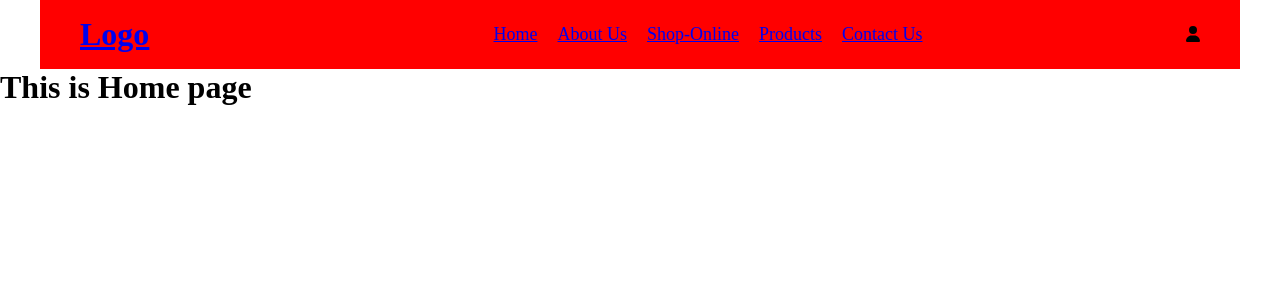
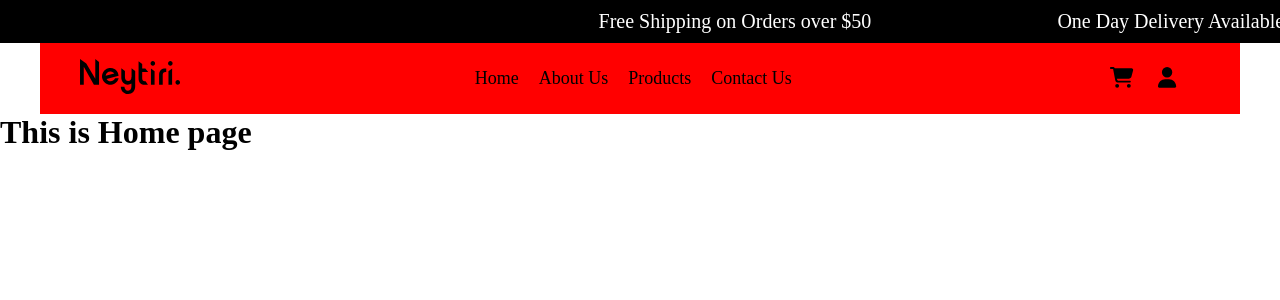
Before and after one commit to zaidkhan-div/Mern-Stack-Final-Project, a React (Vite) app in the folder Front-End/: page / in a window 1280 px wide. Shown: the top 300 px of the page. Built offline with nearby package versions, Linux system fonts and the light colour scheme.

Commit message:
Completed Navabr

```diff
--- a/Front-End/src/App.jsx
+++ b/Front-End/src/App.jsx
@@ -11,12 +11,12 @@ import Contact from './Pages/Contact/Contact'
 const App = () => {
   return (
     <div>
-     <Routes>
-      <Route path='/' element={<Home/>} />
-      <Route path='/about' element={<About/>} />
-      <Route path='/products' element={<Products/>} />
-      <Route path='/contact' element={<Contact/>} />
-     </Routes>
+      <Routes>
+        <Route path='/' element={<Home />} />
+        <Route path='about' element={<About />} />
+        <Route path='products' element={<Products />} />
+        <Route path='contact' element={<Contact />} />
+      </Routes>
     </div>
   )
 }
--- a/Front-End/src/Components/Navbar/Navbar.css
+++ b/Front-End/src/Components/Navbar/Navbar.css
@@ -122,16 +122,27 @@
     margin: auto;
 }
 
-.logo{
-    width: 150px;
-    list-style: none;
+.logo {
+    width: 100px;
 }
 
-.menu ul{
-        display: flex;
-        cursor: pointer;
-        list-style: none;
-        gap: 20px;
-        color: #49557e;
-        font-size: 18px;
+.menu {
+    display: flex;
+    cursor: pointer;
+    gap: 20px;
+    font-size: 18px;
+
 }
+
+.menu a {
+    color: black;
+    text-decoration: none;
+}
+
+.icon-section {
+    font-size: 1.3rem;
+    padding: 0rem 1.5rem;
+    display: flex;
+    align-items: center;
+    gap: 1.5rem;
+}
--- a/Front-End/src/Components/Navbar/Navbar.jsx
+++ b/Front-End/src/Components/Navbar/Navbar.jsx
@@ -34,28 +34,36 @@ import React from 'react'
 import './Navbar.css'
 import { Link } from 'react-router-dom'
 import { FontAwesomeIcon } from '@fortawesome/react-fontawesome';
-import { faUser } from '@fortawesome/free-solid-svg-icons';
+import { faUser, faCartShopping } from '@fortawesome/free-solid-svg-icons';
+import Logo from '../../assets/Logo.svg'
+import Top from './Top';
 
 
 const Navbar = () => {
   return (
     <>
+      <Top />
         <div className="container">
           <div className='navbar'>
+
             <div className="logo">
-          <Link to='/'> <h1>Logo</h1></Link>
+              <Link to='/'><img src={Logo} alt="" /></Link>
             </div>
-        <div className="menu">
-          <ul>
+
+            <div className="menu-section">
+              <ul className='menu'>
                 <Link to='/'>Home</Link>
                 <Link to='/about'>About Us</Link>
-            <Link to='/products'>Shop-Online</Link>
                 <Link to='/products'>Products</Link>
-            <Link to='contact'>Contact Us</Link>
+                <Link to='/contact'>Contact Us</Link>
               </ul>
             </div>
-        <div className="cart-section">
-          <div className="login">
+
+            <div className="icon-section">
+              <div>
+                <FontAwesomeIcon icon={faCartShopping} />
+              </div>
+              <div>
                 <FontAwesomeIcon icon={faUser} />
               </div>
             </div>
--- /dev/null
+++ b/Front-End/src/Components/Navbar/Top.css
@@ -0,0 +1,32 @@
+.top-bar {
+    width: 100%;
+    background-color: black;
+    overflow: hidden; /* Ensures nothing overflows */
+    height: auto;
+    position: relative;
+}
+
+.scroll {
+    display: flex;
+    animation: scrollAnimation 20s linear infinite; /* Creates the horizontal scrolling loop */
+    align-items: center;
+    justify-content: space-between;
+}
+
+.tab {
+    flex: 0 0 auto; /* Ensures the tabs stay inline and do not shrink */
+    padding: 10px 20px; /* Padding for better readability */
+    color: white; /* Text color for contrast */
+    font-size: 20px; /* Adjust as needed */
+    white-space: nowrap; /* Prevent text wrapping */
+}
+
+/* Animation for the scrolling effect */
+@keyframes scrollAnimation {
+    0% {
+        transform: translateX(100%);
+    }
+    100% {
+        transform: translateX(-100%);
+    }
+}
--- /dev/null
+++ b/Front-End/src/Components/Navbar/Top.jsx
@@ -0,0 +1,16 @@
+import React from 'react'
+import './Top.css'
+
+const Top = () => {
+  return (
+    <div className='top-bar'>
+      <div className="scroll">
+      <div className="tab">Free Shipping on Orders over $50</div>
+        <div className="tab">One Day Delivery Available in US</div>
+        <div className='tab'>25% OFF Store Wide Use Code : DISB</div>
+      </div>
+    </div>
+  )
+}
+
+export default Top
--- a/Front-End/src/Pages/Products/Products.jsx
+++ b/Front-End/src/Pages/Products/Products.jsx
@@ -1,8 +1,10 @@
 import React from 'react'
+import Navbar from '../../Components/Navbar/Navbar'
 
 const Products = () => {
   return (
     <div>
+      <Navbar/>
       <h1>This is Products Page</h1>
     </div>
   )
```
Also changed, not shown: Front-End/src/assets/Logo.svg (added). Lines whose indentation alone changed are shown as unchanged.
